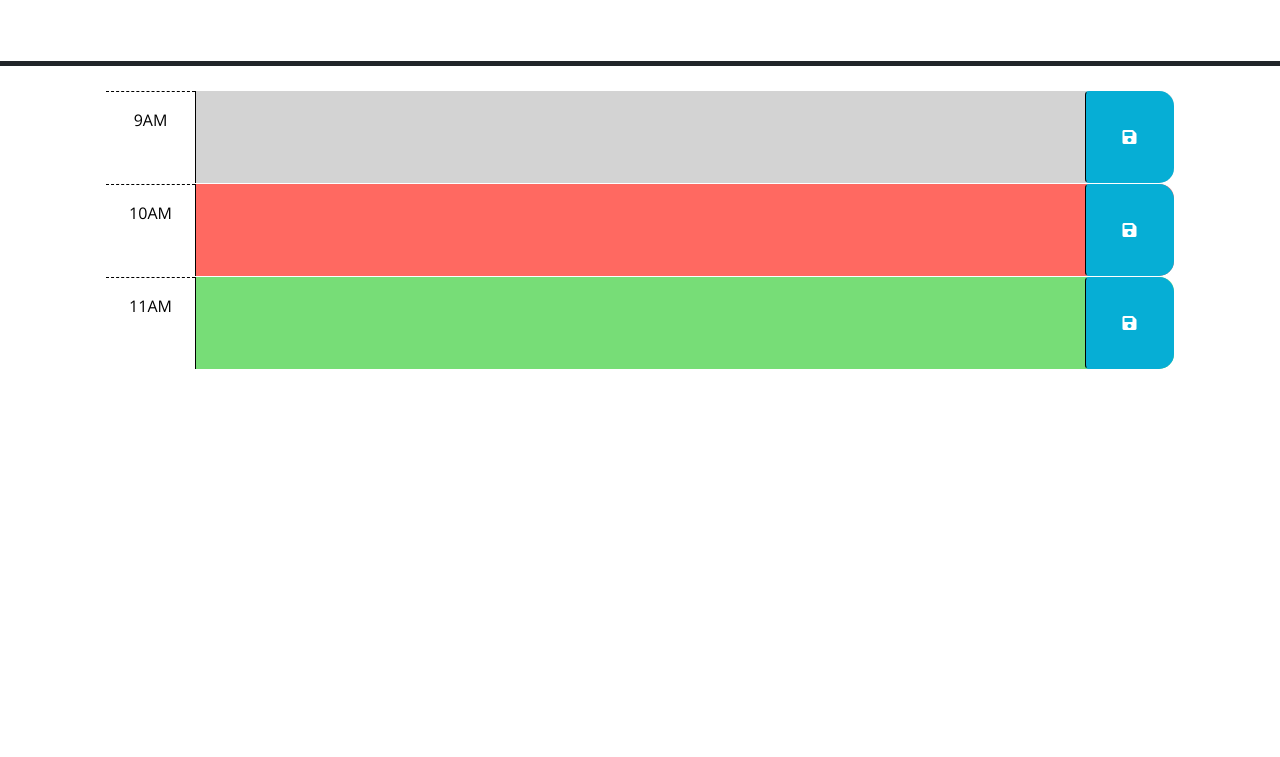
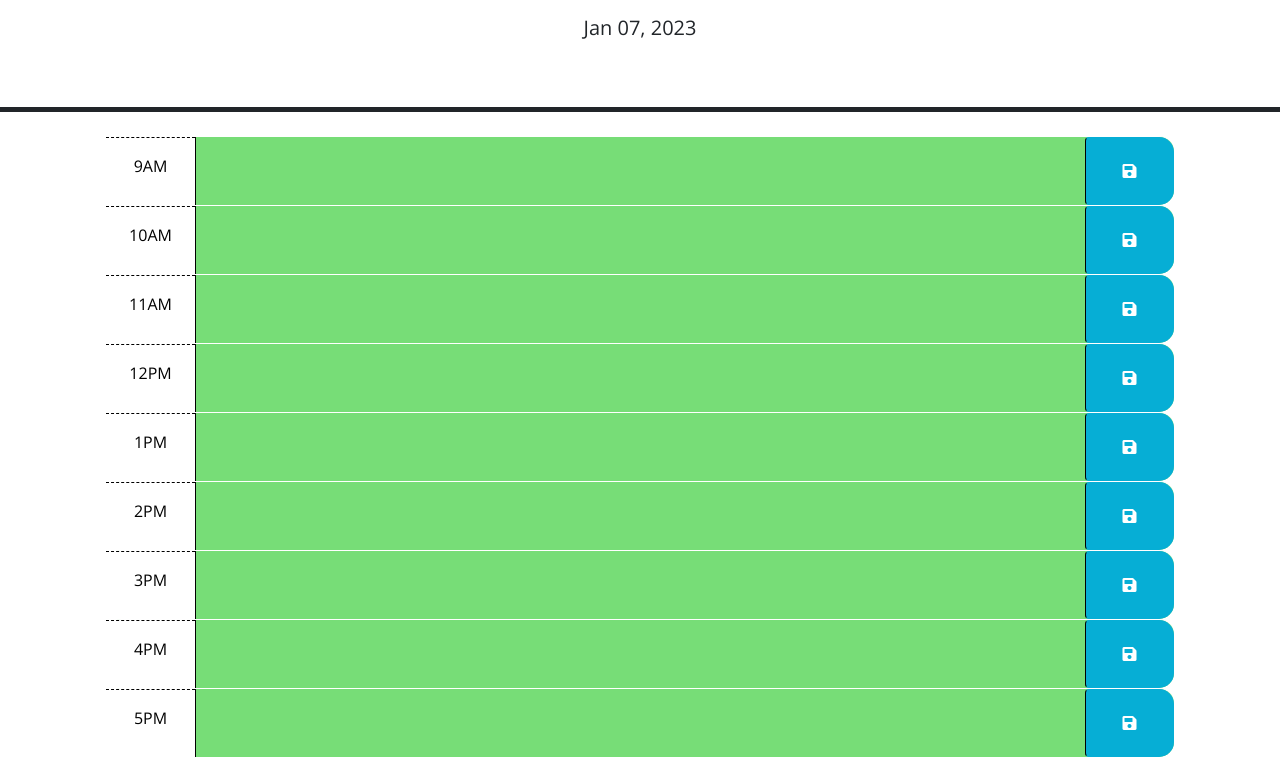
Before and after one commit to megellman/work-day-scheduler, a plain HTML site: page index.html in a window 1280 px wide. Shown: the part 166-923 px from the top of the page. Before the commit the page ends 800 px from the top, so only its background shows below. Drawn offline with nearby package versions, Linux system fonts and the light colour scheme.

Commit message:
created for loop to create todo items

```diff
--- a/index.html
+++ b/index.html
@@ -40,7 +40,7 @@
         -->
 
       <!-- Example of a past time block. The "past" class adds a gray background color. -->
-      <div id="hour-9" class="row time-block past">
+      <!-- <div id="hour-9" class="row time-block past">
         <div class="col-2 col-md-1 hour text-center py-3">9AM</div>
         <textarea class="col-8 col-md-10 description" rows="3"> </textarea>
         <button class="btn saveBtn col-2 col-md-1" aria-label="save">
@@ -48,24 +48,24 @@
         </button>
       </div>
 
-      <!-- Example of a a present time block. The "present" class adds a red background color. -->
-      <div id="hour-10" class="row time-block present">
+      Example of a a present time block. The "present" class adds a red background color.
+      <<div id="hour-10" class="row time-block present">
         <div class="col-2 col-md-1 hour text-center py-3">10AM</div>
         <textarea class="col-8 col-md-10 description" rows="3"> </textarea>
         <button class="btn saveBtn col-2 col-md-1" aria-label="save">
           <i class="fas fa-save" aria-hidden="true"></i>
         </button>
-      </div>
+      </div> -->
 
       <!-- Example of a future time block. The "future" class adds a green background color. -->
-      <div id="hour-11" class="row time-block future">
+      <!-- <div id="hour-11" class="row time-block future">
         <div class="col-2 col-md-1 hour text-center py-3">11AM</div>
         <textarea class="col-8 col-md-10 description" rows="3"> </textarea>
         <button class="btn saveBtn col-2 col-md-1" aria-label="save">
           <i class="fas fa-save" aria-hidden="true"></i>
         </button>
-      </div>
-
+      </div> -->
+    </div>
     <script src="https://code.jquery.com/jquery-3.4.1.min.js"></script>
     <script
       src="https://cdn.jsdelivr.net/npm/dayjs@1.11.3/dayjs.min.js"
--- a/script.js
+++ b/script.js
@@ -2,12 +2,57 @@
 // the code isn't run until the browser has finished rendering all the elements
 // in the html.
 $(function () {
+    var currentDay = dayjs().format('MMM DD, YYYY')
+    $('#currentDay').append(currentDay);
+    now = Number((dayjs().format('HH')));
+    var container =  $('.container-lg');
+    for(var i = 9; i < 18; i++){
+        var timeBlockDiv = $('<div>').addClass('row time-block future').attr('id', 'hour-'+i);
+        var textArea = $('<textarea>').addClass('col-8 col-md-10 description');
+        var hour = $('<div>').addClass('col-2 col-md-1 hour text-center py-3').text(dayjs().hour(i).format('hA')).attr('id', i);
+        var saveBtn = $('<button>').addClass('btn saveBtn col-2 col-md-1');
+        var icon = $('<i>').addClass('fas fa-save');
+        timeBlockDiv.append(hour);
+        timeBlockDiv.append(textArea);
+        timeBlockDiv.append(saveBtn);
+        saveBtn.append(icon);
+        container.append(timeBlockDiv);
+    }
+
+    sampleTime = dayjs(1673123673).format('hA');
+
+    for(var i = 0; i < 9; i++){
+        timeEdit = ($('#hour-'+i));
+        console.log(timeEdit.val())
+        if(timeEdit.val() > sampleTime){
+            timeEdit.parent().removeClass('past present');
+            timeEdit.parent().addClass('future');
+            console.log(timeEdit).val();}
+        }
+    //     } else if($('#hour-'+i) < sampleTime){
+    //         hour.parent().removeClass('future present');
+    //         hour.parent().addClass('past');
+    //         console.log(hour);
+    //     } else {
+    //         hour.parent().removeClass('past future');
+    //         hour.parent().addClass('present');
+    //         console.log(hour);
+    //     }
+    // }
+
+
     // TODO: Add a listener for click events on the save button. This code should
     // use the id in the containing time-block as a key to save the user input in
     // local storage. HINT: What does `this` reference in the click listener
     // function? How can DOM traversal be used to get the "hour-x" id of the
     // time-block containing the button that was clicked? How might the id be
     // useful when saving the description in local storage?
+
+    container.on('click', '.saveBtn', function(){
+        var currentEl = $(this).prev('textarea').val();
+        var hour = $(this).parent()[0].id;
+        localStorage.setItem(hour, JSON.stringify(currentEl));
+    })
     //
     // TODO: Add code to apply the past, present, or future class to each time
     // block by comparing the id to the current hour. HINTS: How can the id
@@ -15,6 +60,23 @@ $(function () {
     // past, present, and future classes? How can Day.js be used to get the
     // current hour in 24-hour time?
     //
+
+
+
+
+
+    // if(id > now){
+    //     variable.removeClass('past' && 'present');
+    //     variable.addClass('future');
+    // } else if( id < now){
+    //     variable.removeClass('past' && 'present');
+    //     variable.addClass('past');
+    // } else {
+    //     variable.removeClass('past' && 'present');
+    //     variable.addClass('present');
+    // }
+
+
     // TODO: Add code to get any user input that was saved in localStorage and set
     // the values of the corresponding textarea elements. HINT: How can the id
     // attribute of each time-block be used to do this?
```
